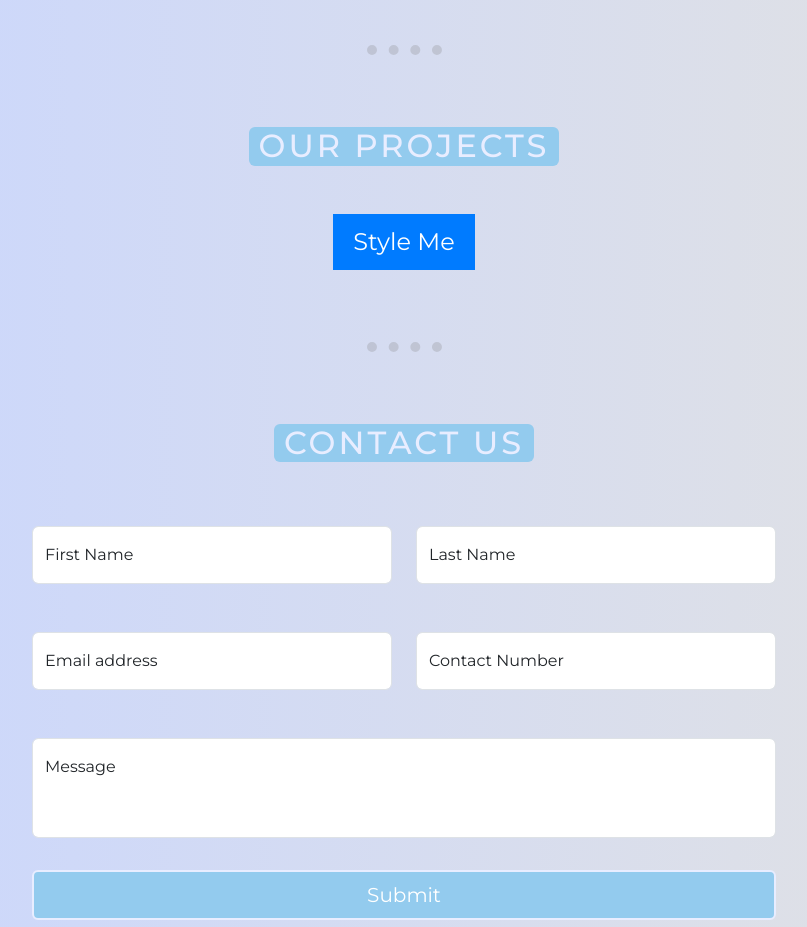
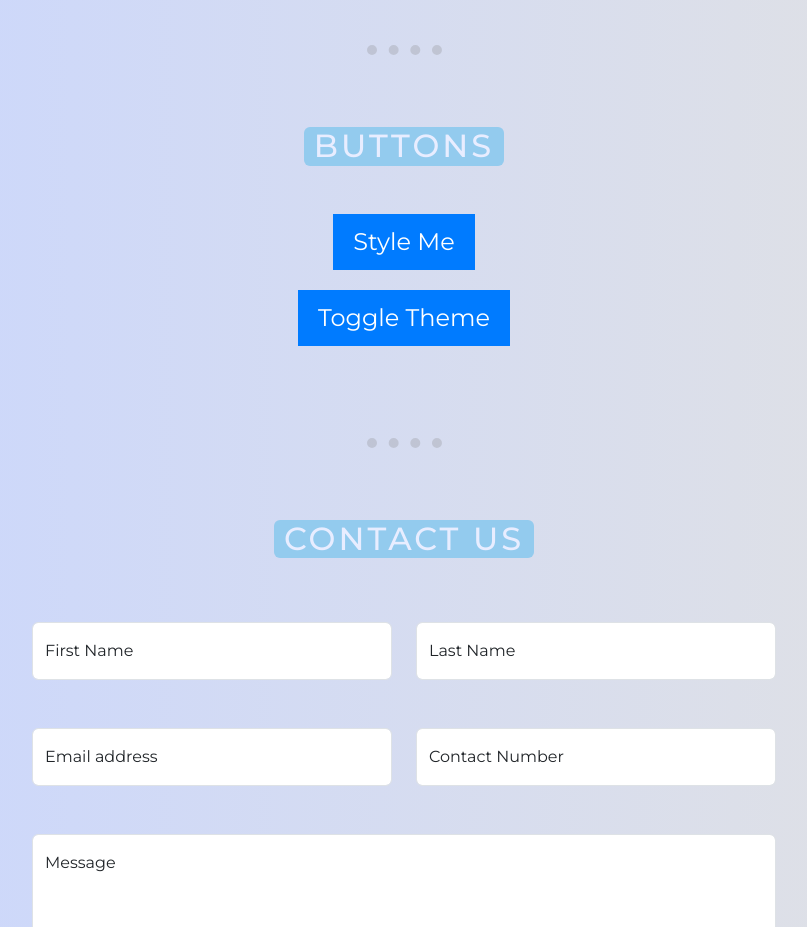
Before and after one commit to Surya-sin/IoSC-i3, a plain HTML site: page index.html in a window 1280 px wide. Shown: the part 2700-3627 px from the top of the page, without its empty margins (236-1043 px from the left). Drawn offline with nearby package versions, Linux system fonts and the light colour scheme.

Commit message:
theme toggle added

```diff
--- a/index.html
+++ b/index.html
@@ -201,10 +201,13 @@
     <section id="style-me-button">
       <hr class="section-divider" />
       <div class="text-center mb-5">
-        <h2 class="section-heading rounded">OUR PROJECTS</h2>
+        <h2 class="section-heading rounded">BUTTONS</h2>
       </div>
       <div class="d-flex justify-center">
         <button class="mx-auto" id="styleMeButton">Style Me</button>
+      </div>
+      <div class="d-flex justify-center">
+        <button class="mx-auto" id="theme-toggle">Toggle Theme</button>
       </div>
 
     </section>
@@ -297,6 +300,7 @@
     <script>
       const formBtn = document.querySelector(".contact-form-button");
       const styleMeButton = document.getElementById("styleMeButton");
+      const themeToggle = document.getElementById("theme-toggle");
 
       formBtn.addEventListener("click", (e) => {
         e.preventDefault();
@@ -307,6 +311,12 @@
       styleMeButton.addEventListener("click", () => {
         styleMeButton.classList.toggle("clicked");
       });
+
+      function toggleDarkTheme() {
+        document.body.classList.toggle("dark-theme");
+      }
+
+      themeToggle.addEventListener("click", toggleDarkTheme);
     </script>
   </body>
 </html>
--- a/style.css
+++ b/style.css
@@ -9,6 +9,10 @@ body {
     #e2e2e2
   ); /* Chrome 10-25, Safari 5.1-6 */
   background: linear-gradient(to right, #c9d6ff, #e2e2e2);
+}
+
+.dark-theme {
+  background: #000000;
 }
 
 nav {
@@ -86,6 +90,16 @@ nav {
   border-radius: 10px;
 }
 
+#theme-toggle {
+  background-color: #007bff;
+  color: #fff;
+  padding: 10px 20px;
+  border: none;
+  cursor: pointer;
+  font-size: 24px;
+  margin: 20px auto;
+}
+
 /* CONTACT SECTION */
 .contact-form {
   max-width: 768px;
```
Also changed, not shown: script.js (deleted, +0 -10 lines).
